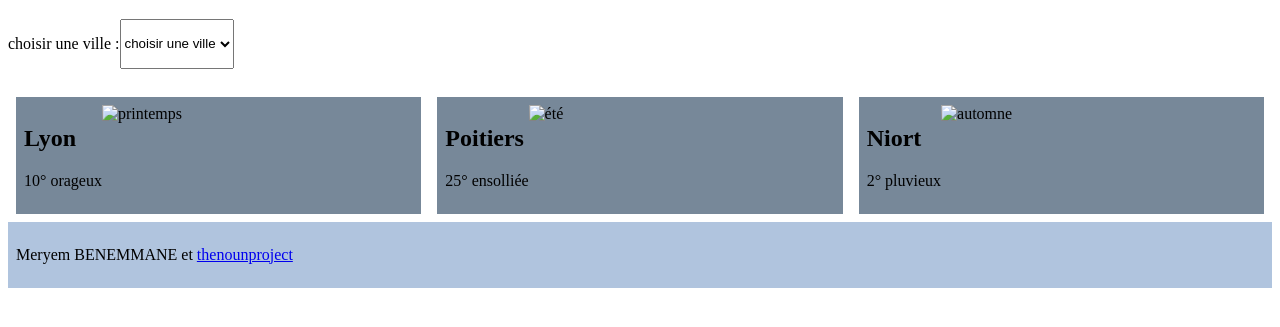
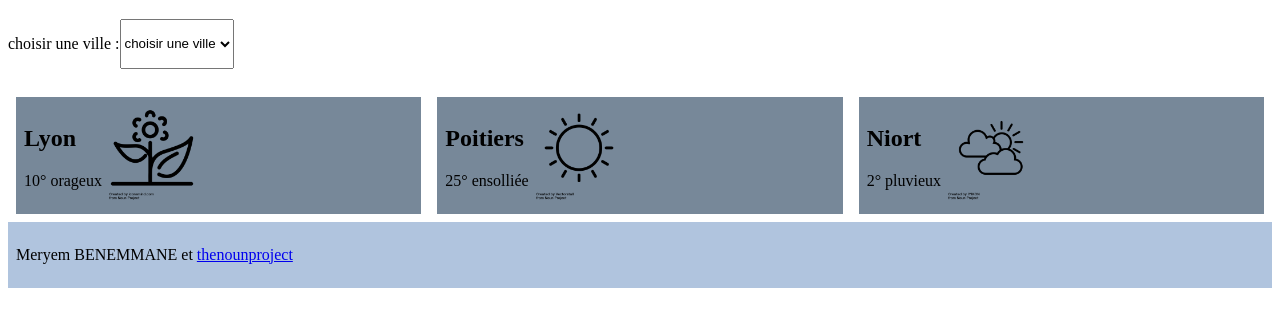
Before and after one commit to benemmanemeryem/METEO, a plain HTML site: page meteo.html in a window 1280 px wide. Shown: the part 125-452 px from the top of the page. Drawn offline with Linux system fonts and the light colour scheme.

Commit message:
modifier importation des images

```diff
--- a/meteo.html
+++ b/meteo.html
@@ -24,7 +24,7 @@
 					<h2>Lyon</h2>
 					<p>10° orageux</p>
 				</span>
-				<img src="./img/spring.png" alt="printemps" width="100" height="100" />
+				<img src="./spring.png" alt="printemps" width="100" height="100" />
 			</div>
 
 			<div id="poitiers" class="city">
@@ -32,7 +32,7 @@
 					<h2>Poitiers</h2>
 					<p>25° ensolliée</p>
 				</span>
-				<img src="./img/summer.png" alt="été" width="100" height="100" />
+				<img src="./summer.png" alt="été" width="100" height="100" />
 			</div>
 
 			<div id="niort" class="city">
@@ -40,7 +40,7 @@
 					<h2>Niort</h2>
 					<p>2° pluvieux</p>
 				</span>
-				<img src="img/noun_storm_1001980.png" alt="automne" width="100" height="100" />
+				<img src="./winter.png" alt="automne" width="100" height="100" />
 			</div>
 		</div>
 <footer>
```
